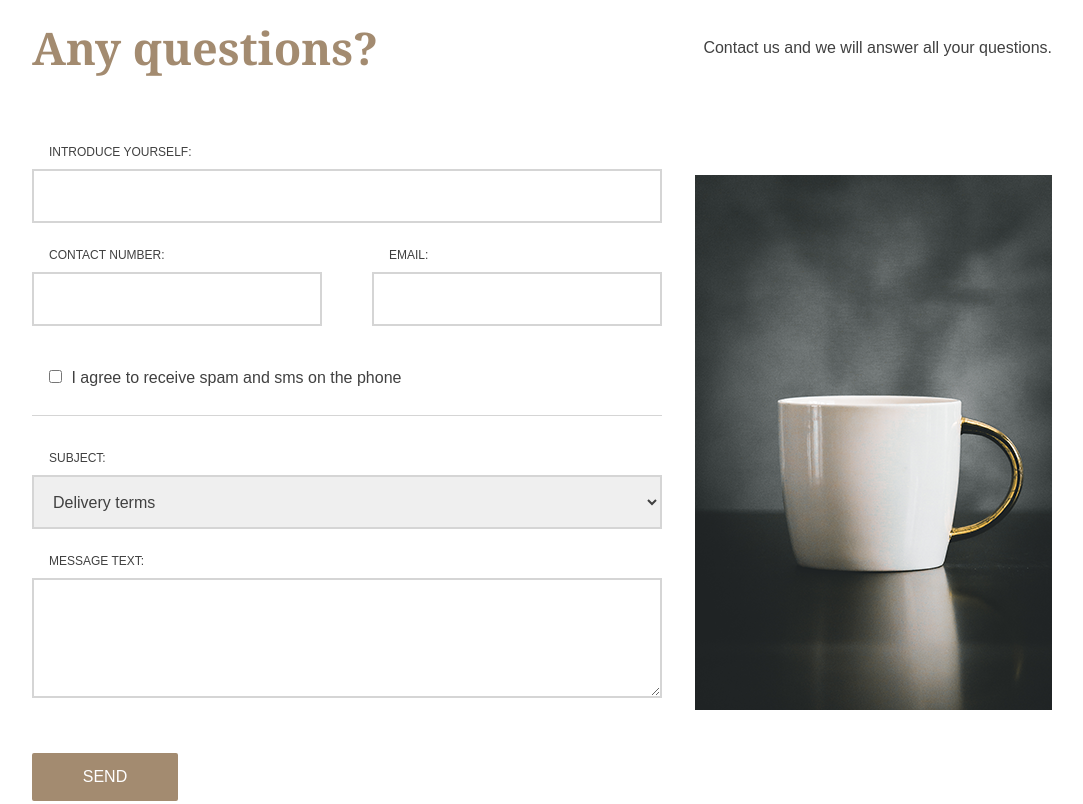
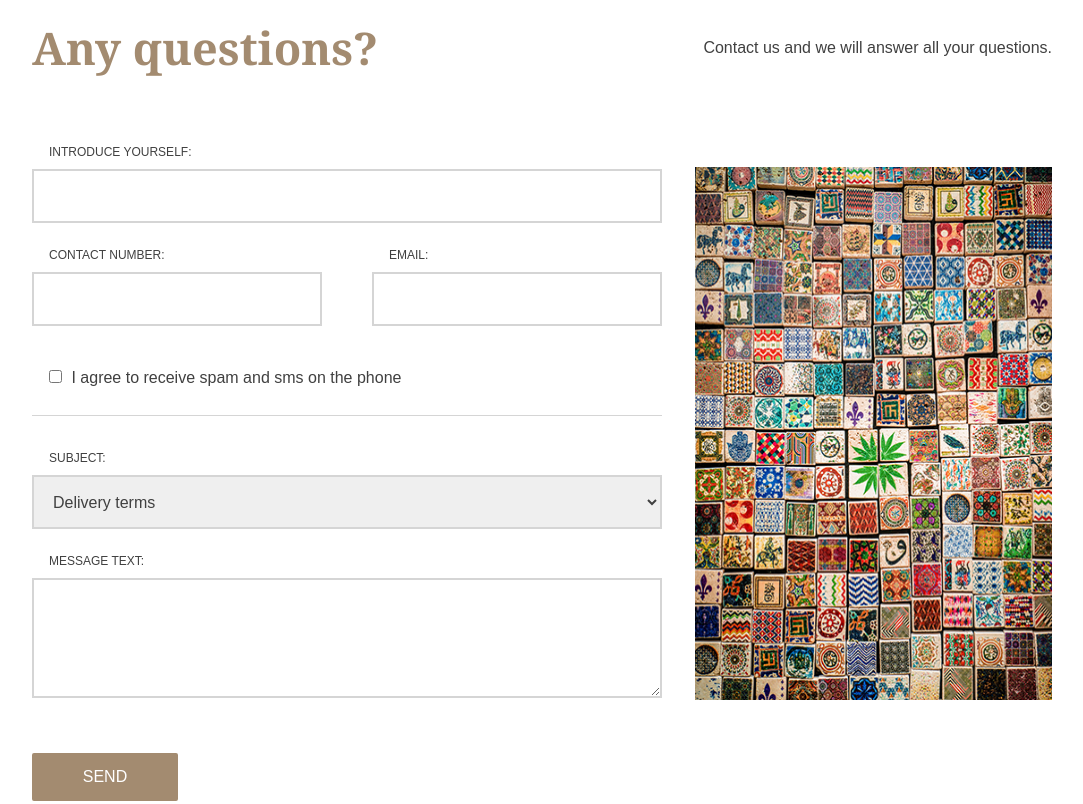
Before and after one commit to DimaOsinnii/Art-ceramics, a plain HTML site: page index.html in a window 1280 px wide. Shown: the part 2840-3644 px from the top of the page, without its empty margins (98-1181 px from the left). Drawn offline with Linux system fonts and the light colour scheme.

Commit message:
clearing pictures

```diff
--- a/styles/css/less/main.less
+++ b/styles/css/less/main.less
@@ -375,9 +375,10 @@ main {
     .feedback-form {
       width: 630px;
       padding-right:390px;
-      background-image: url("../../img/feed.png");
+      background-image: url("../../img/s.png");
       background-repeat: no-repeat;
-      background-position: 100% 40px;
+      background-position: 100% 32px;
+      background-size: 35% 80%;
       .feedback-form-group {
         margin-bottom: 15px;
         label {
```
Also changed, not shown: img/choice.png (deleted), img/fedbackimg.png (deleted), img/nordwood-themes-506099-unsplash.jpg (deleted), img/quality.png (deleted), img/s.png (added), img/safety.png (deleted), styles/css/main.css, 2 other files.
